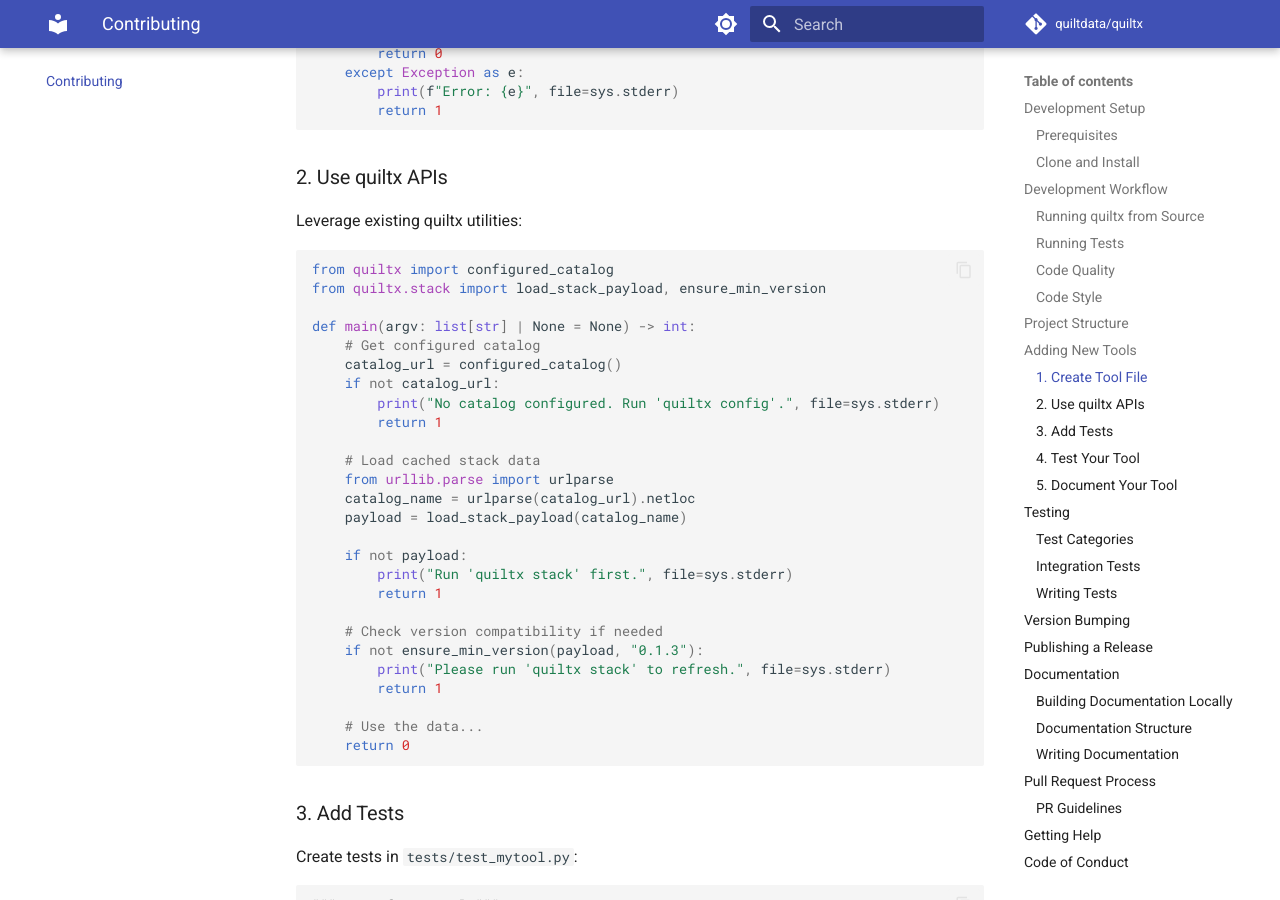
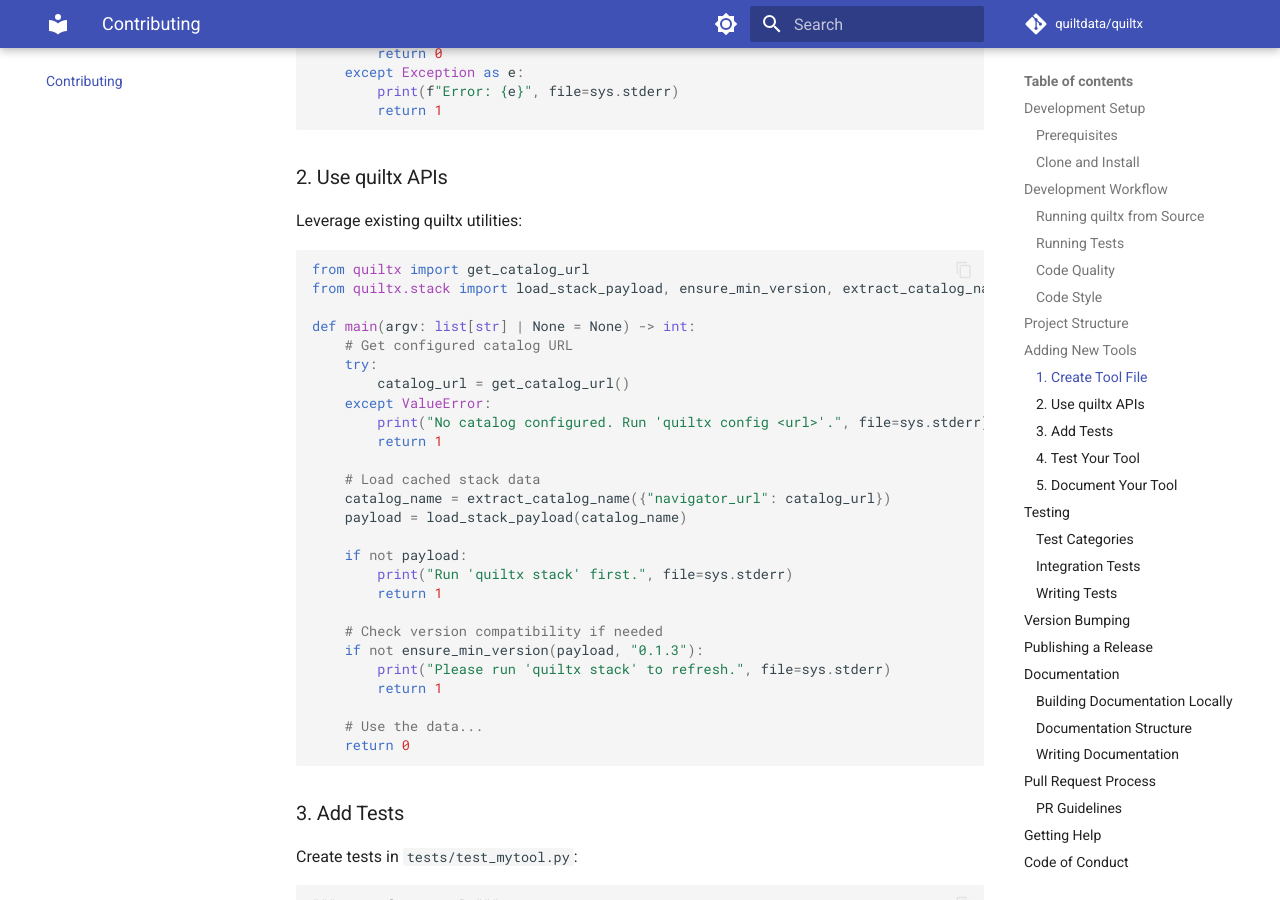
Before and after one commit to quiltdata/quiltx, an MkDocs documentation site: the page built from docs/contributing.md, in a window 1280 px wide and 900 px high, scrolled down 3225 px. Built offline with MkDocs 1.6.1 and Material for MkDocs 9.7.7, drawn with Linux system fonts in a browser that asks for light colours; comment, search, counter and statistics services are not loaded; some of the changed text lies outside the part shown.

Commit message:
Update contributing guide with new API exports
Update package exports list to reflect new config API functions.

Co-Authored-By: Claude Opus 4.5 <noreply@anthropic.com>

````diff
--- a/docs/contributing.md
+++ b/docs/contributing.md
@@ -95,7 +95,7 @@ All code should:
 ```text
 quiltx/
 ├── quiltx/                 # Main package
-│   ├── __init__.py        # Package exports (configured_catalog, __version__)
+│   ├── __init__.py        # Package exports (get_catalog_config, get_catalog_url, set_catalog_url, __version__)
 │   ├── _version.py        # Version string
 │   ├── cli.py             # Unified CLI with auto-discovery
 │   ├── config.py          # Catalog configuration
@@ -164,19 +164,19 @@ def main(argv: list[str] | None = None) -> int:
 Leverage existing quiltx utilities:
 
 ```python
-from quiltx import configured_catalog
-from quiltx.stack import load_stack_payload, ensure_min_version
+from quiltx import get_catalog_url
+from quiltx.stack import load_stack_payload, ensure_min_version, extract_catalog_name
 
 def main(argv: list[str] | None = None) -> int:
-    # Get configured catalog
-    catalog_url = configured_catalog()
-    if not catalog_url:
-        print("No catalog configured. Run 'quiltx config'.", file=sys.stderr)
+    # Get configured catalog URL
+    try:
+        catalog_url = get_catalog_url()
+    except ValueError:
+        print("No catalog configured. Run 'quiltx config <url>'.", file=sys.stderr)
         return 1
 
     # Load cached stack data
-    from urllib.parse import urlparse
-    catalog_name = urlparse(catalog_url).netloc
+    catalog_name = extract_catalog_name({"navigator_url": catalog_url})
     payload = load_stack_payload(catalog_name)
 
     if not payload:
````
